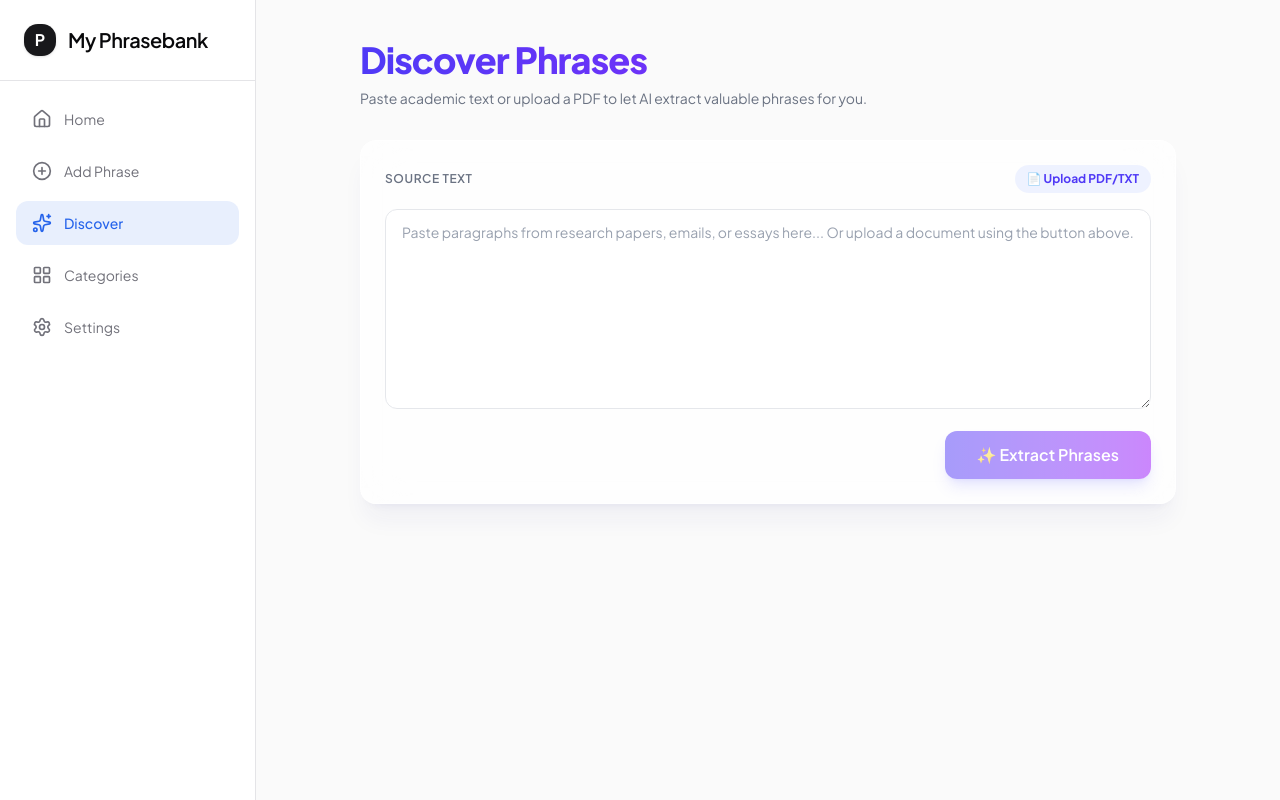
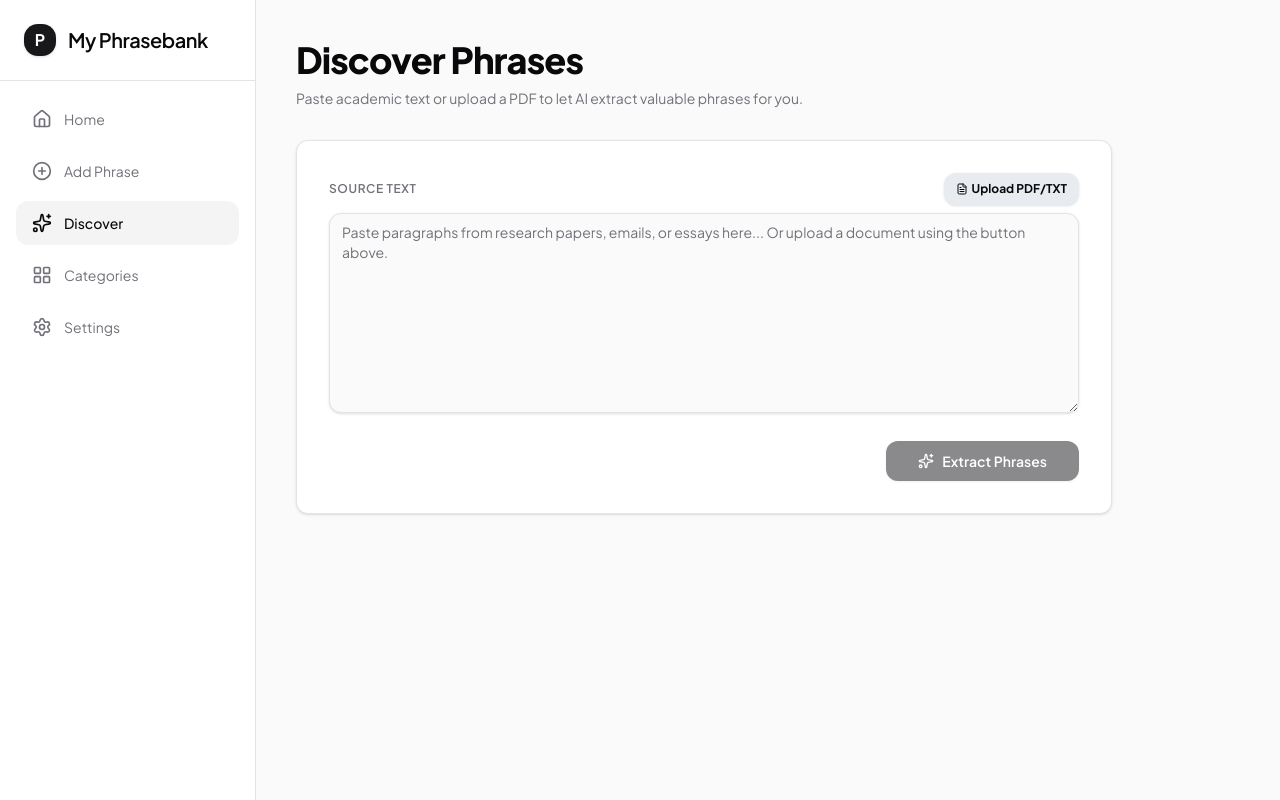
Before and after one commit to Hongxiang-Yang/my-phrasebank, a React (Vite) app: page /discover in a window 1280 px wide. Built offline with nearby package versions, Linux system fonts and the light colour scheme.

Commit message:
Refactor Discover page and left-align layout to match minimalist aesthetic

```diff
--- a/src/components/Layout.tsx
+++ b/src/components/Layout.tsx
@@ -31,7 +31,7 @@ export function Layout() {
                 className={cn(
                   "flex flex-col md:flex-row items-center gap-1 md:gap-3 p-3 md:px-4 md:py-3 rounded-none md:rounded-xl transition-colors duration-200",
                   isActive
-                    ? "text-accent md:bg-accent/10 font-medium"
+                    ? "text-foreground md:bg-accent font-medium"
                     : "text-muted-foreground hover:text-foreground md:hover:bg-muted"
                 )}
               >
--- a/src/pages/AddPhrase.tsx
+++ b/src/pages/AddPhrase.tsx
@@ -129,7 +129,7 @@ export function AddPhrase() {
 
   return (
     <div className="relative min-h-screen pb-24">
-      <div className="p-6 md:p-10 max-w-3xl mx-auto relative z-10">
+      <div className="p-6 md:p-10 max-w-3xl relative z-10">
         <div className="flex flex-col gap-2 mb-8">
           <h1 className="text-3xl md:text-4xl font-extrabold text-foreground tracking-tight">
             {id ? 'Edit Phrase' : 'Add New Phrase'}
--- a/src/pages/Discover.tsx
+++ b/src/pages/Discover.tsx
@@ -3,6 +3,10 @@ import { Storage } from '../lib/storage';
 import { extractPhrasesFromText } from '../lib/gemini';
 import type { Phrase } from '../types';
 import * as pdfjsLib from 'pdfjs-dist';
+import { Card } from '../components/ui/card';
+import { Button } from '../components/ui/button';
+import { Badge } from '../components/ui/badge';
+import { Check, FileText, Sparkles, Loader2 } from 'lucide-react';
 
 // Use CDN for pdf.js worker to avoid Vite build issues with Web Workers
 pdfjsLib.GlobalWorkerOptions.workerSrc = `//cdnjs.cloudflare.com/ajax/libs/pdf.js/${pdfjsLib.version}/pdf.worker.min.mjs`;
@@ -140,30 +144,28 @@ export function Discover() {
   };
 
   return (
-    <div className="relative min-h-screen pb-24 transition-colors duration-300">
-      <div className="absolute top-0 left-1/2 -translate-x-1/2 w-full max-w-4xl h-[400px] bg-gradient-to-br from-indigo-400/20 via-purple-500/10 to-pink-400/20 dark:from-indigo-600/10 dark:via-purple-500/5 dark:to-pink-600/10 eyecare:from-[#8b5a2b]/10 eyecare:via-[#c4a98b]/10 eyecare:to-[#8a7b66]/10 blur-[100px] rounded-full pointer-events-none -z-10 transition-colors" />
-
-      <div className="p-6 md:p-10 max-w-4xl mx-auto relative z-10">
+    <div className="relative min-h-screen pb-24">
+      <div className="p-6 md:p-10 max-w-4xl relative z-10">
         <div className="flex flex-col gap-2 mb-8">
-          <h1 className="text-3xl md:text-4xl font-extrabold bg-clip-text text-transparent bg-gradient-to-r from-indigo-600 to-purple-600 dark:from-indigo-400 dark:to-purple-400 eyecare:from-[#8b5a2b] eyecare:to-[#6a421a] tracking-tight transition-colors">
+          <h1 className="text-3xl md:text-4xl font-extrabold text-foreground tracking-tight">
             Discover Phrases
           </h1>
-          <p className="text-gray-500 dark:text-gray-400 eyecare:text-[#7a6b56] text-sm transition-colors">Paste academic text or upload a PDF to let AI extract valuable phrases for you.</p>
+          <p className="text-muted-foreground text-sm">Paste academic text or upload a PDF to let AI extract valuable phrases for you.</p>
         </div>
 
         {isSaved && (
-          <div className="mb-8 p-4 bg-emerald-50 dark:bg-emerald-900/30 eyecare:bg-[#eaf1e8] text-emerald-700 dark:text-emerald-300 eyecare:text-[#4d7348] rounded-xl border border-emerald-200/60 dark:border-emerald-800/50 eyecare:border-[#cfdecb] shadow-sm flex items-center gap-3 animate-in fade-in slide-in-from-top-2 duration-300 transition-colors">
+          <div className="mb-8 p-4 bg-emerald-50 text-emerald-700 rounded-xl border border-emerald-200 flex items-center gap-3 animate-in fade-in slide-in-from-top-2">
             <div className="w-8 h-8 rounded-full bg-emerald-100 flex items-center justify-center shrink-0">
-              <svg className="w-5 h-5 text-emerald-600" fill="none" viewBox="0 0 24 24" stroke="currentColor"><path strokeLinecap="round" strokeLinejoin="round" strokeWidth={2} d="M5 13l4 4L19 7" /></svg>
+              <Check className="w-5 h-5 text-emerald-600" />
             </div>
             <span className="font-medium">Selected phrases added to your bank!</span>
           </div>
         )}
 
         <div className="space-y-6">
-          <div className="bg-white/70 dark:bg-gray-800/70 eyecare:bg-[#f4ebd8]/70 backdrop-blur-xl p-6 rounded-2xl border border-white/60 dark:border-gray-700 eyecare:border-[#e6d5b8] shadow-xl shadow-indigo-900/5 dark:shadow-none transition-all">
-            <div className="flex justify-between items-center mb-4">
-              <label className="block text-xs font-semibold text-gray-500 dark:text-gray-400 eyecare:text-[#8a7b66] uppercase tracking-wider transition-colors">Source Text</label>
+          <Card className="p-6 md:p-8 space-y-5">
+            <div className="flex justify-between items-center mb-2">
+              <label className="block text-xs font-semibold text-muted-foreground uppercase tracking-wider">Source Text</label>
               <div>
                 <input
                   type="file"
@@ -172,76 +174,83 @@ export function Discover() {
                   accept=".txt,.pdf"
                   className="hidden"
                 />
-                <button
+                <Button
                   onClick={() => fileInputRef.current?.click()}
-                  className="text-xs font-bold text-indigo-600 dark:text-indigo-400 eyecare:text-[#8b5a2b] hover:text-indigo-800 dark:hover:text-indigo-300 eyecare:hover:text-[#6a421a] bg-indigo-50 dark:bg-indigo-900/30 eyecare:bg-[#e8dec7] px-3 py-1.5 rounded-lg transition-colors"
+                  variant="secondary"
+                  size="sm"
+                  className="h-8 text-xs font-bold"
                 >
-                  📄 Upload PDF/TXT
-                </button>
+                  <FileText className="w-3 h-3 mr-1" /> Upload PDF/TXT
+                </Button>
               </div>
             </div>
 
             <textarea
               value={inputText}
               onChange={e => setInputText(e.target.value)}
-              className="w-full px-4 py-3 bg-white/50 dark:bg-gray-700/50 eyecare:bg-[#fbf8f1]/50 border border-gray-200 dark:border-gray-600 eyecare:border-[#e6d5b8] text-gray-800 dark:text-gray-200 eyecare:text-[#433422] text-sm rounded-xl focus:ring-2 focus:ring-indigo-500/50 dark:focus:ring-indigo-500/50 eyecare:focus:ring-[#8b5a2b]/50 transition-all duration-200 outline-none min-h-[200px] resize-y placeholder:text-gray-400 dark:placeholder:text-gray-500 eyecare:placeholder:text-[#a09483]"
+              className="flex w-full rounded-md border border-input bg-background px-3 py-2 text-sm shadow-sm placeholder:text-muted-foreground focus-visible:outline-none focus-visible:ring-1 focus-visible:ring-ring min-h-[200px] resize-y"
               placeholder="Paste paragraphs from research papers, emails, or essays here... Or upload a document using the button above."
             />
 
-            {extractError && <p className="text-xs text-red-500 mt-2">{extractError}</p>}
+            {extractError && <p className="text-xs text-destructive mt-2">{extractError}</p>}
 
-            <div className="flex justify-end mt-4">
-              <button
+            <div className="flex justify-end pt-2">
+              <Button
                 onClick={handleExtract}
                 disabled={isExtracting || !inputText.trim()}
-                className="bg-gradient-to-r from-indigo-600 to-purple-600 dark:from-indigo-600 dark:to-purple-700 eyecare:from-[#8b5a2b] eyecare:to-[#6a421a] text-white px-8 py-3 rounded-xl font-semibold shadow-lg shadow-indigo-500/30 dark:shadow-none hover:shadow-xl transform hover:-translate-y-0.5 transition-all duration-200 disabled:opacity-50 disabled:transform-none disabled:hover:shadow-none"
+                size="lg"
+                className="font-semibold"
               >
-                {isExtracting ? 'Analyzing Text...' : '✨ Extract Phrases'}
-              </button>
+                {isExtracting ? (
+                  <><Loader2 className="w-4 h-4 mr-2 animate-spin" /> Analyzing Text...</>
+                ) : (
+                  <><Sparkles className="w-4 h-4 mr-2" /> Extract Phrases</>
+                )}
+              </Button>
             </div>
-          </div>
+          </Card>
 
           {extractedPhrases.length > 0 && (
-            <div className="bg-white/70 dark:bg-gray-800/70 eyecare:bg-[#f4ebd8]/70 backdrop-blur-xl p-6 rounded-2xl border border-white/60 dark:border-gray-700 eyecare:border-[#e6d5b8] shadow-xl shadow-indigo-900/5 dark:shadow-none transition-all animate-in fade-in slide-in-from-bottom-4">
+            <Card className="p-6 md:p-8 animate-in fade-in slide-in-from-bottom-4">
               <div className="flex justify-between items-center mb-6">
-                <h2 className="text-lg font-bold text-gray-900 dark:text-gray-100 eyecare:text-[#433422] transition-colors">Found {extractedPhrases.length} new phrases</h2>
-                <button
+                <h2 className="text-lg font-bold">Found {extractedPhrases.length} new phrases</h2>
+                <Button
                   onClick={handleSaveSelected}
                   disabled={selectedIndices.size === 0}
-                  className="bg-gray-900 dark:bg-gray-100 eyecare:bg-[#433422] text-white dark:text-gray-900 eyecare:text-[#fbf8f1] px-5 py-2.5 rounded-xl font-semibold shadow-md hover:shadow-lg transform hover:-translate-y-0.5 transition-all duration-200 disabled:opacity-50 disabled:transform-none"
+                  className="font-semibold"
                 >
                   Save {selectedIndices.size} Selected
-                </button>
+                </Button>
               </div>
 
               <div className="space-y-4">
                 {extractedPhrases.map((p, idx) => (
-                  <label key={idx} className={`flex items-start gap-4 p-4 rounded-xl border-2 transition-all cursor-pointer ${selectedIndices.has(idx) ? 'bg-indigo-50/50 dark:bg-indigo-900/20 eyecare:bg-[#e8dec7]/50 border-indigo-200 dark:border-indigo-500/50 eyecare:border-[#8b5a2b]/50' : 'bg-white/50 dark:bg-gray-800/50 eyecare:bg-[#fbf8f1]/50 border-transparent hover:border-gray-200 dark:hover:border-gray-600 eyecare:hover:border-[#e6d5b8]'}`}>
+                  <label key={idx} className={`flex items-start gap-4 p-4 rounded-xl border-2 transition-all cursor-pointer ${selectedIndices.has(idx) ? 'bg-accent/30 border-primary/50' : 'bg-card border-border hover:border-accent'}`}>
                     <div className="pt-1">
                       <input
                         type="checkbox"
                         checked={selectedIndices.has(idx)}
                         onChange={() => toggleSelection(idx)}
-                        className="w-5 h-5 text-indigo-600 rounded border-gray-300 focus:ring-indigo-500"
+                        className="w-5 h-5 text-primary rounded border-input focus:ring-ring"
                       />
                     </div>
                     <div className="flex-1">
                       <div className="flex items-center gap-2 mb-1">
-                        <h3 className="text-lg font-bold text-gray-900 dark:text-gray-100 eyecare:text-[#433422] transition-colors">{p.phrase}</h3>
-                        <span className="text-xs font-bold uppercase text-indigo-600 dark:text-indigo-400 eyecare:text-[#8b5a2b] bg-indigo-50 dark:bg-indigo-900/30 eyecare:bg-[#e8dec7] px-2 py-0.5 rounded-md transition-colors">{p.chineseCategory}</span>
+                        <h3 className="text-lg font-bold leading-tight">{p.phrase}</h3>
+                        <Badge variant="outline" className="text-xs font-bold uppercase">{p.chineseCategory}</Badge>
                       </div>
-                      <p className="text-sm text-gray-600 dark:text-gray-300 eyecare:text-[#5c4933] mb-2 transition-colors">{p.definition}</p>
+                      <p className="text-sm text-muted-foreground mb-2">{p.definition}</p>
                       {p.chineseNote && (
-                        <p className="text-xs text-gray-500 dark:text-gray-400 eyecare:text-[#8a7b66] transition-colors mb-2">💡 {p.chineseNote}</p>
+                        <p className="text-xs text-muted-foreground mb-2">💡 {p.chineseNote}</p>
                       )}
-                      <div className="text-sm text-gray-500 dark:text-gray-400 eyecare:text-[#8a7b66] italic bg-white/40 dark:bg-gray-900/40 eyecare:bg-[#fbf8f1]/40 p-2 rounded-lg border border-gray-100 dark:border-gray-700 eyecare:border-[#e6d5b8] transition-colors">
+                      <div className="text-sm text-muted-foreground italic bg-muted/50 p-2 rounded-lg border border-border">
                         "{p.examples?.[0]}"
                       </div>
                     </div>
                   </label>
                 ))}
               </div>
-            </div>
+            </Card>
           )}
         </div>
       </div>
--- a/src/pages/Home.tsx
+++ b/src/pages/Home.tsx
@@ -21,7 +21,7 @@ export function Home() {
       {/* Background Pattern */}
       <div className="absolute inset-0 bg-dot-pattern opacity-50 pointer-events-none" />
 
-      <div className="relative z-10 p-6 md:p-10 max-w-4xl mx-auto">
+      <div className="relative z-10 p-6 md:p-10 max-w-5xl">
         <div className="flex flex-col gap-2 mb-10">
           <h1 className="text-3xl md:text-4xl font-extrabold text-foreground tracking-tight">
             Dashboard
--- a/src/pages/Settings.tsx
+++ b/src/pages/Settings.tsx
@@ -33,7 +33,7 @@ export function SettingsPage() {
   if (!settings) return null;
 
   return (
-    <div className="p-6 md:p-10 max-w-2xl mx-auto">
+    <div className="p-6 md:p-10 max-w-2xl">
       <h1 className="text-3xl md:text-4xl font-extrabold tracking-tight mb-8">Settings</h1>
 
       {saved && (
```
Also changed, not shown: src/index.css (+4 -4 lines).
